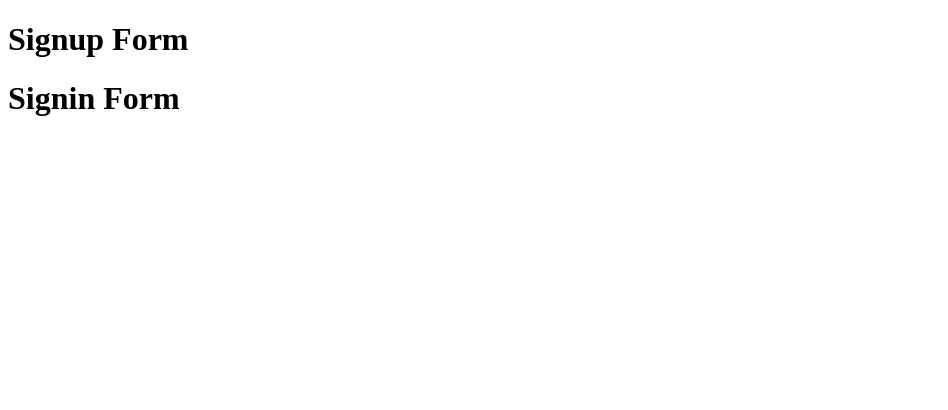
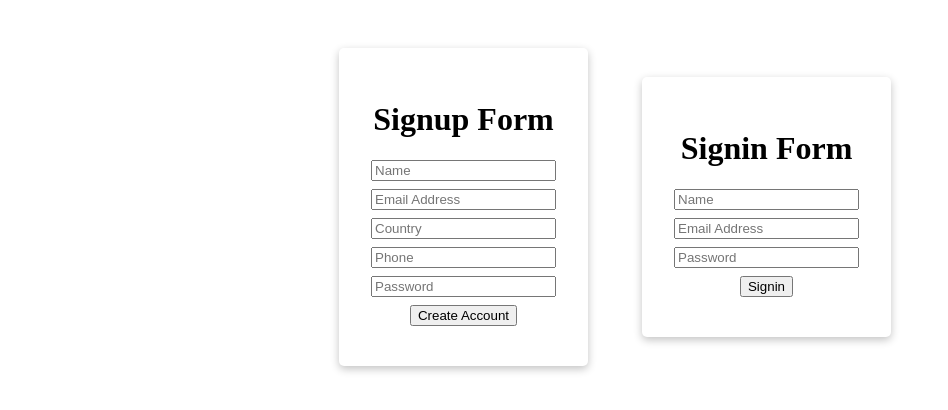
Before and after one commit to Bhavesh299/Masai_Im_Assignment, a plain HTML site: page masai-ops-191-398-KOMXQE-b998cf7438c5c5953c6bb479fac1c15b3f0e5066/masai-ops-191-398-KOMXQE-b998cf7438c5c5953c6bb479fac1c15b3f0e5066/index.html in a window 1280 px wide. Shown: the whole page, without its empty margins (0-948 px from the left). Drawn offline with Linux system fonts and the light colour scheme.

Commit message:
Created WEB_basic_Form

```diff
--- a/masai-ops-191-398-KOMXQE-b998cf7438c5c5953c6bb479fac1c15b3f0e5066/masai-ops-191-398-KOMXQE-b998cf7438c5c5953c6bb479fac1c15b3f0e5066/index.html
+++ b/masai-ops-191-398-KOMXQE-b998cf7438c5c5953c6bb479fac1c15b3f0e5066/masai-ops-191-398-KOMXQE-b998cf7438c5c5953c6bb479fac1c15b3f0e5066/index.html
@@ -4,6 +4,27 @@
     <title>Create Form</title>
     <style>
       /* Write all necessery css here  */
+
+      .container{
+        margin: 1rem;
+        padding: 2rem 2rem;
+        text-align: center;
+      }
+      .container > div{
+        margin-right: 50px;
+        display: inline-block;
+        box-shadow: rgba(0, 0, 0, 0.24) 0px 3px 8px;
+        border-radius: 5px;
+        padding: 2rem 2rem;
+        vertical-align: middle;
+
+      }
+      input{
+        margin-bottom: 8px;
+      }
+      h1{
+        text-align: center;
+      }
     </style>
   </head>
   <body>
@@ -11,11 +32,34 @@
       <div>
         <h1>Signup Form</h1>
         <!-- Create the Signup form here  -->
-    </div>
-    <div>
-      <h1>Signin Form</h1>
-      <!-- Create the Signin Form Here  -->
-    </div>
+        <form action="">
+          <input type="text" placeholder="Name">
+          <br/>
+          <input type="email" placeholder="Email Address">
+          <br/>
+          <input type="text" placeholder="Country">
+          <br/>
+          <input type="number" placeholder="Phone">
+          <br/>
+          <input type="password" placeholder="Password">
+          <br/>
+          <input type="submit" value="Create Account">
+        </form>
+      </div>
+      <div>
+        <h1>Signin Form</h1>
+        <!-- Create the Signin Form Here  -->
+        <form action="">
+          <input type="text" placeholder="Name">
+          <br/>
+          <input type="email" placeholder="Email Address">
+          <br/>
+          <input type="password" placeholder="Password">
+          <br/>
+          <input type="submit" value="Signin">
+        </form>
+
+      </div>
     </div>
   </body>
 </html>
```
